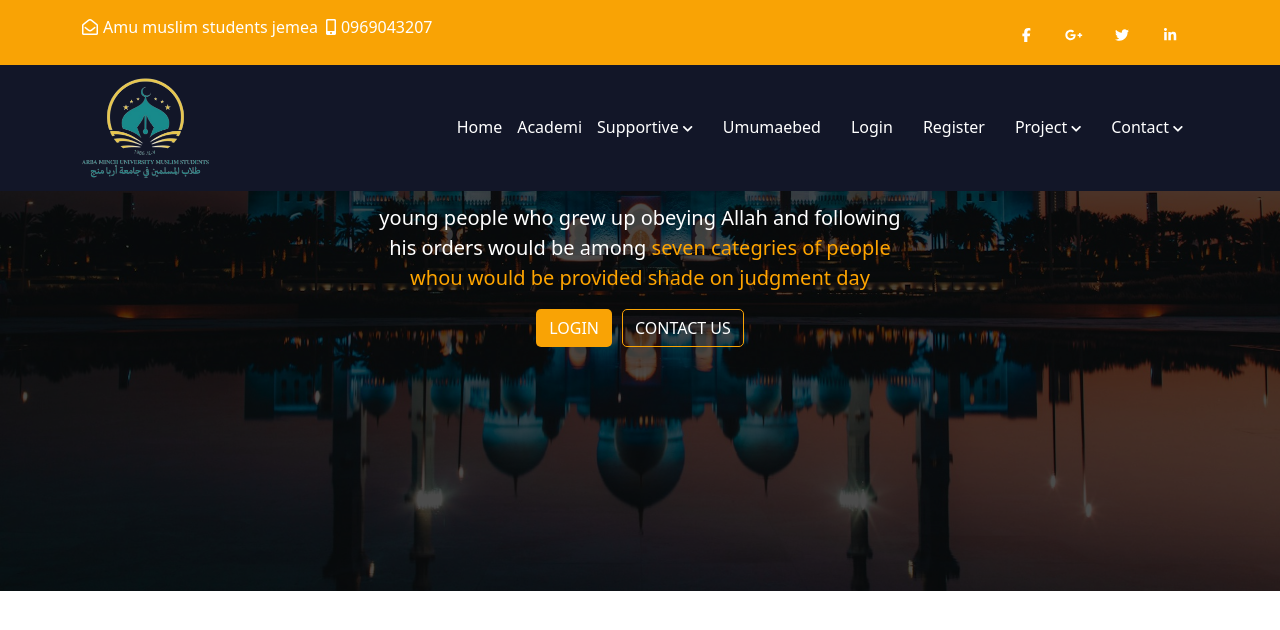
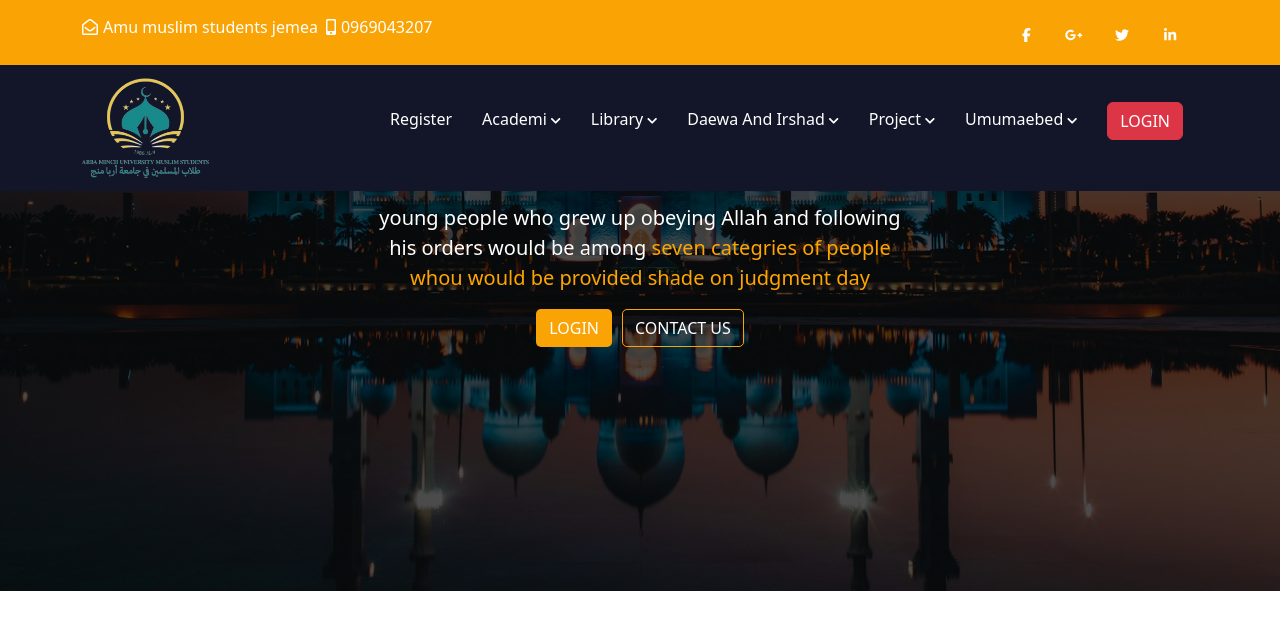
Before and after one commit to Othmaniy/AMU_jemea_web, a React (Vite) app in the folder frontend/: page / in a window 1280 px wide. Shown: the top 630 px of the page. Built offline with nearby package versions, Linux system fonts and the light colour scheme.

Commit message:
navigations done

```diff
--- a/frontend/src/components/header/Header.jsx
+++ b/frontend/src/components/header/Header.jsx
@@ -12,10 +12,10 @@ import { Link } from "react-router-dom";
 import { useAuth } from "../Context/Authcontext";
 // import getuser from "../Utility/decode";
 function Header() {
-	console.log(useAuth());
-	const check = useAuth();
-	console.log(check);
-	console.log(check.islogged);
+ const user=useAuth()
+ console.log("header");
+ console.log(user);
+
   // if(check&&check.currentuser){
   //   console.log(check.currentuser.token);
   // }
@@ -93,10 +93,10 @@ function Header() {
               <div className="col">
                 {/* <!-- Navbar --> */}
                 <nav className="navbar navbar-expand-lg">
-									<a className="navbar-brand logo" href="index-2.html">
+                  <a className="navbar-brand logo" href="/">
                     <img
                       id="logo-img"
-											className="img-fluid"
+                      className="header-4"
                       src={logoimg}
                       alt="liogoimf"
                     />
@@ -118,176 +118,90 @@ function Header() {
                   >
                     {/* <!-- Left nav --> */}
                     <ul className="nav navbar-nav ms-auto">
+
+
+					  <li className="nav-item">
+                        <Link to={"/registeruser"} className="nav-link ">
+                          <span>register</span>
+                        </Link>
+                      </li>
+
 					  <li className="nav-item dropdown">
                         {" "}
-												<a
-													className="nav-link "
-													href="#"
+                        <p
+                          className="nav-link dropdown-toggle"
                           data-bs-toggle="dropdown"
+						  style={{cursor:"pointer"}}
                         >
-													Home
-												</a>
-												{/* <ul className="dropdown-menu">
-                    <li><a href="index-2.html">Home 1</a>
+                         Academi
+                        </p>
+                        <ul className="dropdown-menu">
+                        <li>
+                            <a href="/academi/admin">admindashboard</a>
                           </li>
-                    <li><a href="index-3.html">Home 2</a>
+                          <li>
+                            <a href="/academi/files">files</a>
                           </li>
-                    <li><a href="index-4.html">Home 3</a>
+                          <li>
+                            <a href="/academi/admin/managefiles">managefiles</a>
                           </li>
-                    <li><a href="index-5.html">Home 4</a>
-                    </li>
-                    <li><a href="index-6.html">Home 5</a>
-                    </li>
-                  </ul> */}
+                          <li>
+                            <a href="/academi/admin/addfile">addfile</a>
                           </li>
 
-											<li className="nav">
-												<Link to={"/Academi"} className="nav-link">
-													<span>Academi</span>
-												</Link>
+                        </ul>
                       </li>
 					  <li className="nav-item dropdown">
                         {" "}
-												<a
+                        <p
                           className="nav-link dropdown-toggle"
-													href="/daewaandirshad/user/enroll"
                           data-bs-toggle="dropdown"
+						  style={{cursor:"pointer"}}
                         >
-													supportive
-												</a>
-												{/* <ul className="dropdown-menu">
-                    <li><a href="chemical-research.html">Chemical Research</a>
+                          library
+                        </p>
+                        <ul className="dropdown-menu">
+                          <li>
+                            <a href="/addbook">add book</a>
                           </li>
-                    <li><a href="energy-%26-power-engineering.html">Energy & Power Engineering</a>
+                          <li>
+                            <a href="/managebooks">manage books</a>
                           </li>
-                    <li><a href="petroleum-and-gas.html">Petroleum and Gas</a>
+                          <li>
+                            <a href="/books">books</a>
                           </li>
-                    <li><a href="agriculture-engineering.html">Agriculture Engineering</a>
-                    </li>
-                    <li><a href="mechanical-engineering.html">Mechanical Engineering</a>
-                    </li>
-                    <li><a href="civil-engineering.html">Civil Engineering</a>
-                    </li>
-                  </ul> */}
+                        </ul>
                       </li>
 
-											<li className="nav-item  ">
-												<Link to={"/umumaebed"} className="nav-link">
-													<span>umumaebed</span>
-													{/* <ul className="dropdown-menu w-100 p-3">
-                    <li className="container">
-                      <div className="row w-100">
-                        <div className="col-lg-4 col-12">
-                          <ul className="list-unstyled">
-                            <li> <a href="shortcode-accordions.html">Accordion</a>
+					  <li className="nav-item dropdown">
+                        {" "}
+                        <p
+                          className="nav-link dropdown-toggle"
+                          data-bs-toggle="dropdown"
+						  style={{cursor:"pointer"}}
+                        >
+                          daewa and irshad
+                        </p>
+                        <ul className="dropdown-menu">
+                          <li>
+                            <a href="/daewaandirshad/admin">admindashboard</a>
                           </li>
-                            <li> <a href="shortcode-button.html">Buttons</a>
+                          <li>
+                            <a href="/daewaandirshad/admin/addcourse">addcourse</a>
                           </li>
-                            <li> <a href="shortcode-clients.html">Clients</a>
+                          <li>
+                            <a href="/daewaandirshad/admin/managecourse">managecourse</a>
                           </li>
-                            <li> <a href="shortcode-counter.html">Counter</a>
+                          <li>
+                            <a href="/daewaandirshad/admin/manageusers">manageuser</a>
                           </li>
-                            <li> <a href="shortcode-call-to-action.html">Call to action</a>
+                          <li>
+                            <a href="/daewaandirshad/user/enroll">enroll</a>
                           </li>
                         </ul>
-                        </div>
-
-                        <div className="col-lg-4 col-12">
-                          <ul className="list-unstyled">
-                            <li> <a href="shortcode-featured-box.html">Featured Box</a>
-                            </li>
-                            <li> <a href="shortcode-tab.html">Tabs</a>
-                            </li>
-                            <li> <a href="shortcode-blog-post.html">Post Style</a>
-                            </li>
-                            <li> <a href="shortcode-pricing.html">Pricing tables</a>
-                            </li>
-                            <li> <a href="shortcode-progress-bar.html">Progress Bar</a>
-                            </li>
-                          </ul>
-                        </div>
-
-                        <div className="col-lg-4 col-12">
-                          <ul className="list-unstyled">
-                            <li> <a href="shortcode-social-icon.html">Social icon</a>
-                            </li>
-                            <li> <a href="shortcode-testimonials.html">Testimonials</a>
-                            </li>
-                            <li> <a href="shortcode-team.html">Team</a>
-                            </li>
-                            <li> <a href="shortcode-heading.html">Heading Style</a>
-                            </li>
-                            <li> <a href="shortcode-typography.html">Typography</a>
-                            </li>
-                          </ul>
-                        </div>
-                      </div>
                       </li>
 
-                  </ul> */}
-												</Link>
-											</li>
-											<li className="nav-item">
-												<Link to={"/login"} className="nav-link ">
-													<span>login</span>
-												</Link>
-											</li>
-											<li className="nav-item  ">
-												<Link to={"/daewaandirshad/user/enroll"} className="nav-link">
-													<span>register</span>
-													{/* <ul className="dropdown-menu w-100 p-3">
-                    <li className="container">
-                      <div className="row w-100">
-                        <div className="col-lg-4 col-12">
-                          <ul className="list-unstyled">
-                            <li> <a href="shortcode-accordions.html">Accordion</a>
-                            </li>
-                            <li> <a href="shortcode-button.html">Buttons</a>
-                            </li>
-                            <li> <a href="shortcode-clients.html">Clients</a>
-                            </li>
-                            <li> <a href="shortcode-counter.html">Counter</a>
-                            </li>
-                            <li> <a href="shortcode-call-to-action.html">Call to action</a>
-                            </li>
-                          </ul>
-                        </div>
-
-                        <div className="col-lg-4 col-12">
-                          <ul className="list-unstyled">
-                            <li> <a href="shortcode-featured-box.html">Featured Box</a>
-                            </li>
-                            <li> <a href="shortcode-tab.html">Tabs</a>
-                            </li>
-                            <li> <a href="shortcode-blog-post.html">Post Style</a>
-                            </li>
-                            <li> <a href="shortcode-pricing.html">Pricing tables</a>
-                            </li>
-                            <li> <a href="shortcode-progress-bar.html">Progress Bar</a>
-                            </li>
-                          </ul>
-                        </div>
-
-                        <div className="col-lg-4 col-12">
-                          <ul className="list-unstyled">
-                            <li> <a href="shortcode-social-icon.html">Social icon</a>
-                            </li>
-                            <li> <a href="shortcode-testimonials.html">Testimonials</a>
-                            </li>
-                            <li> <a href="shortcode-team.html">Team</a>
-                            </li>
-                            <li> <a href="shortcode-heading.html">Heading Style</a>
-                            </li>
-                            <li> <a href="shortcode-typography.html">Typography</a>
-                            </li>
-                          </ul>
-                        </div>
-                      </div>
-                    </li>
-
-                  </ul> */}
-												</Link>
-											</li>
+					  {/* heavily nested navs  */}
                       <li className="nav-item dropdown">
                         {" "}
                         <a
@@ -359,24 +273,31 @@ function Header() {
                       </li>
                       <li className="nav-item dropdown">
                         {" "}
-												<a
+                        <p
                           className="nav-link dropdown-toggle"
-													href="#"
                           data-bs-toggle="dropdown"
+						  style={{cursor:"pointer"}}
                         >
-													Contact
-												</a>
+                         umumaebed
+                        </p>
                         <ul className="dropdown-menu">
                           <li>
-														<a href="contact-1.html">Contact 1</a>
+                            <a href="/umumaebed/user/register">registerformrmbership</a>
                           </li>
-													<li>
+                          {/* <li>
                             <a href="contact-2.html">Contact 2</a>
                           </li>
                           <li>
                             <a href="contact-3.html">Contact 3</a>
+                          </li> */}
+                        </ul>
                       </li>
-												</ul>
+					  <li className="nav-item">
+						{user.islogged?<button className="nav-link"><span className="btn btn-danger">logout</span> </button>:<Link to={"/login"} className="nav-link ">
+                          <span className="btn btn-danger">login</span>
+                        </Link>}
+
+
                       </li>
                     </ul>
                   </div>
```
Lines whose indentation alone changed are shown as unchanged.
